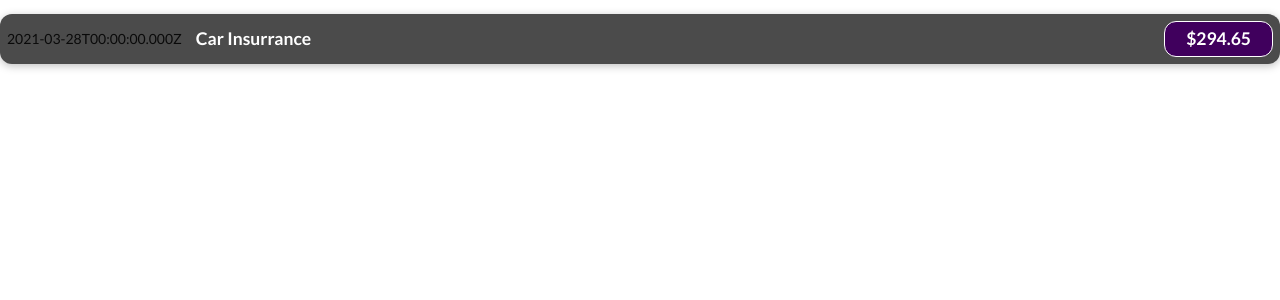
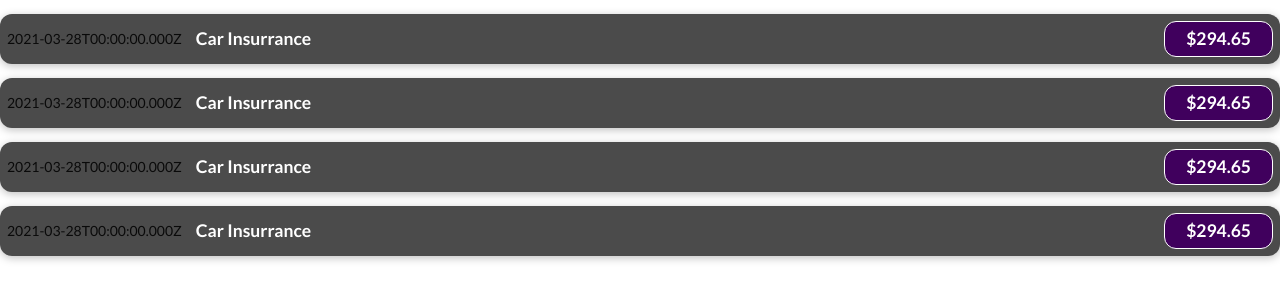
Before and after one commit to flash-of-genius/maximProject2, a JavaScript app: page / in a window 1280 px wide. Shown: the top 300 px of the page. Built offline with nearby package versions, Linux system fonts and the light colour scheme.

Commit message:
src\App.js

```diff
--- a/src/App.js
+++ b/src/App.js
@@ -2,6 +2,9 @@ import ExpenseItem from "./components/ExpenseItem";
 function App() {
   return (
     <div>
+      <ExpenseItem></ExpenseItem>
+      <ExpenseItem></ExpenseItem>
+      <ExpenseItem></ExpenseItem>
       <ExpenseItem></ExpenseItem>
     </div>
   );
```
